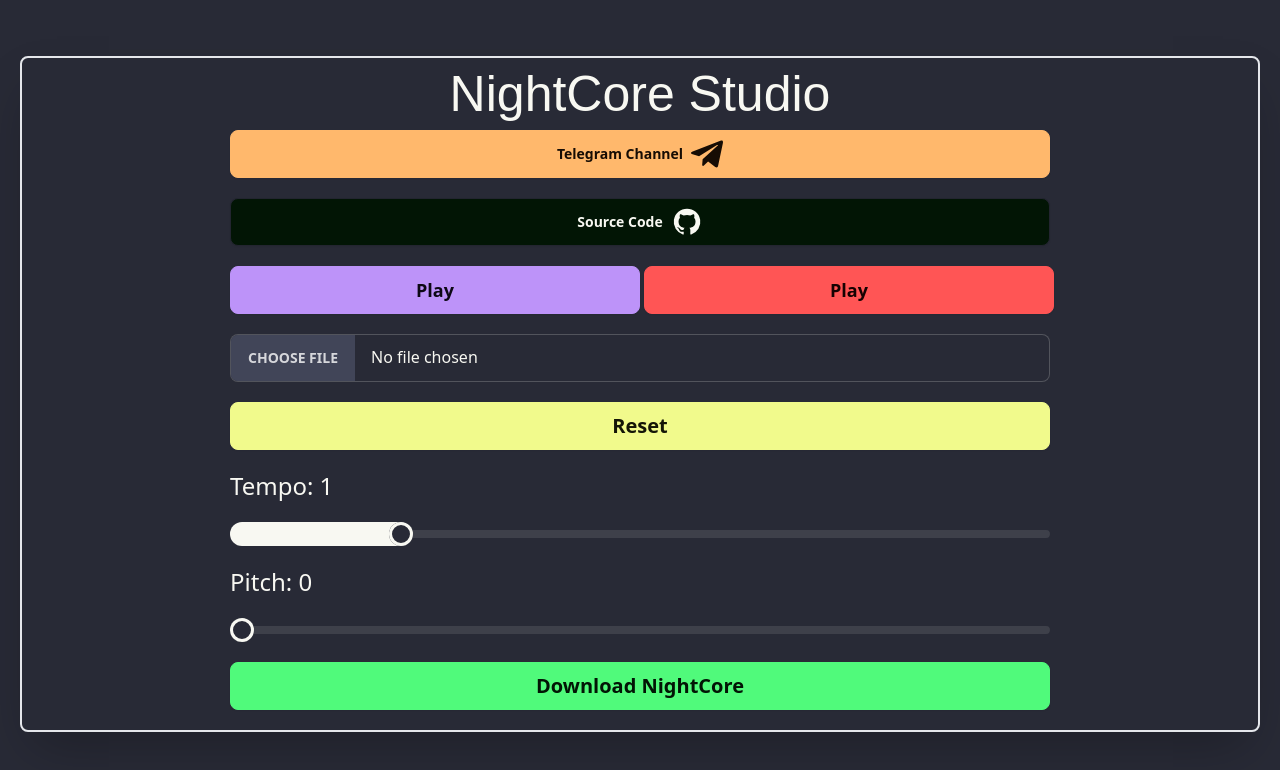
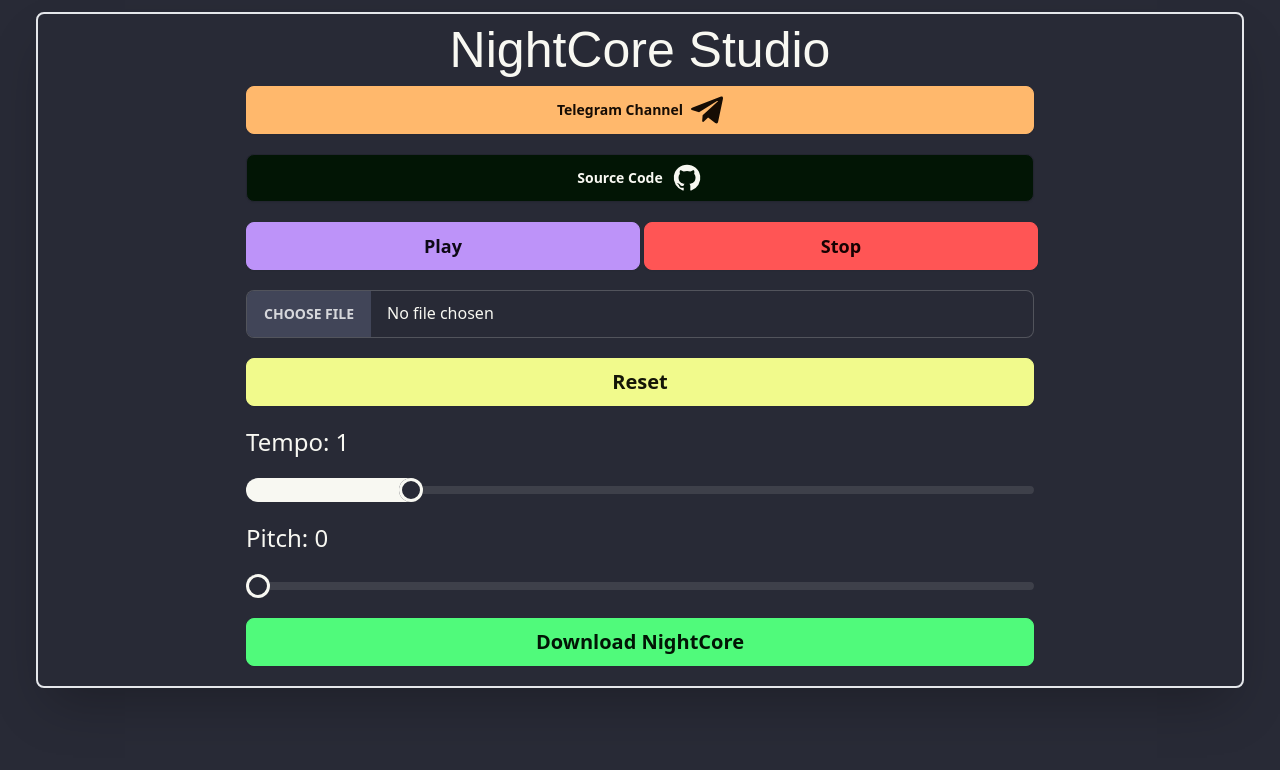
Before and after one commit to alix1383/-nightcore_studio, a Nuxt app: page / in a window 1280 px wide. Shown: the top 770 px of the page. Built offline with nearby package versions, Linux system fonts and the light colour scheme; a web font is replaced by a local one.

Commit message:
fix some tiny issues

```diff
--- a/app.vue
+++ b/app.vue
@@ -1,7 +1,7 @@
 <template>
-  <div>
-    <NuxtLayout>
-      <NuxtPage />
-    </NuxtLayout>
-  </div>
+
+  <NuxtLayout>
+    <NuxtPage />
+  </NuxtLayout>
+
 </template>
--- a/lang/en.json
+++ b/lang/en.json
@@ -3,7 +3,7 @@
     "tg_channel": "Telegram Channel",
     "src_link": "Source Code",
     "play": "Play",
-    "stop": "Play",
+    "stop": "Stop",
     "reset": "Reset",
     "download": "Download NightCore"
 }
--- a/layouts/default.vue
+++ b/layouts/default.vue
@@ -1,9 +1,9 @@
 <template>
-  <div class="select-none ">
-    <main class="pt-14 lg:mx-[calc(50%-490px)] xl:mx-[calc(50%-620px)]">
-      <slot />
-    </main>
-  </div>
+
+  <main class="select-none py-3 px-4 lg:mx-[calc(50%-490px)] xl:mx-[calc(50%-620px)]">
+    <slot />
+  </main>
+
 </template>
 
 <script lang="ts" setup>
--- a/package.json
+++ b/package.json
@@ -15,7 +15,7 @@
     "@nuxtjs/i18n": "^8.5.5",
     "@nuxtjs/tailwindcss": "^6.12.2",
     "nuxt": "^3.13.2",
-    "vue": "3.4.37"
+    "vue": "^3.5.12"
   },
   "devDependencies": {
     "daisyui": "^4.12.13"
--- a/pages/index.vue
+++ b/pages/index.vue
@@ -2,7 +2,6 @@
   <div class="flex flex-col justify-center gap-5 px-3 py-5 text-2xl border-2 rounded-lg shadow-2xl md:px-52">
 
     <h1 class="font-Zeyada text-[50px] text-center">{{ $t('nc_studio') }}</h1>
-
 
     <NuxtLink target="_blank" to="https://t.me/nightcore_is_my_life" class="btn btn-accent">
       {{ $t('tg_channel') }}
@@ -45,7 +44,7 @@
 </template>
 
 <script lang="ts" setup>
-// Importing the telegram icon
+// Importing the github and telegram icon
 import githubIcon from "@/components/icons/github.vue";
 import telegramIcon from "@/components/icons/telegram.vue";
 import { ref } from 'vue';
```
